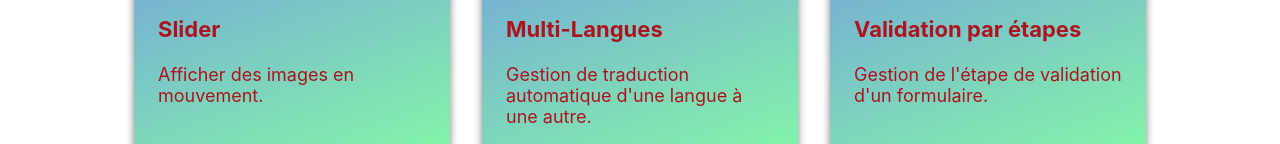
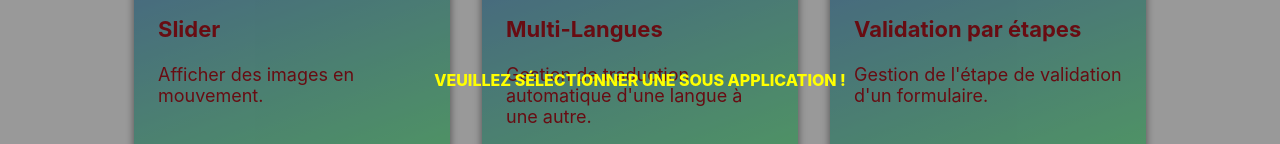
Before and after one commit to Louis75011/react-multi-app, a React (Create React App) app: page / in a window 1280 px wide. Shown: the part 320-464 px from the top of the page. Built offline with nearby package versions, Linux system fonts and the light colour scheme.

Commit message:
add popup in home

```diff
--- /dev/null
+++ b/src/component/layout/Popup.jsx
@@ -0,0 +1,36 @@
+import { useEffect, useState, createContext } from 'react'
+import '../../style/layout/Popup.scss'
+
+export default function Popup() {
+  const [showPopup, setShowPopup] = useState(false)
+
+  // fonction pour afficher la popup après 10 secondes d'inactivité de la souris
+  useEffect(() => {
+    let timeout = setTimeout(() => {
+      setShowPopup(true)
+    }, 3000) // réinitialiser le timer à chaque fois que l'utilisateur effectue une action avec la souris
+
+    window.addEventListener('mousemove', () => {
+      clearTimeout(timeout)
+      setShowPopup(false)
+      timeout = setTimeout(() => {
+        setShowPopup(true)
+      }, 3000)
+    })
+
+    return () => {
+      clearTimeout(timeout)
+      window.removeEventListener('mousemove', () => {})
+    }
+  }, [])
+
+  return (
+    <>
+      {showPopup && (
+        <div className="popup-overlay">
+          <p>Veuillez sélectionner une sous application !</p>
+        </div>
+      )}
+    </>
+  )
+}
--- a/src/component/views/Home.jsx
+++ b/src/component/views/Home.jsx
@@ -1,4 +1,6 @@
 import { Link } from 'react-router-dom'
+import { useContext } from 'react'
+import Popup from '../layout/Popup'
 import '../../style/views/Home.scss'
 
 export default function Home() {
@@ -37,6 +39,7 @@ export default function Home() {
 
   return (
     <main>
+      <Popup />
       <div className="flex">
         <div className="cards">
           {projectCard.map((element, index) => {
--- a/src/services/configFirebase.jsx
+++ b/src/services/configFirebase.jsx
@@ -1,7 +1,7 @@
 import firebase from 'firebase/compat/app'
+import { createContext } from 'react'
 import 'firebase/compat/auth'
 import 'firebase/compat/database'
-import { createContext } from 'react'
 
 export const firebaseConfig = {
   apiKey: 'AIzaSyC2ouhfj3seBilJrtZAlsf1VMnqkKicfWQ',
@@ -21,6 +21,7 @@ const db = firebase.database()
 firebase.initializeApp(firebaseConfig)
 export default firebase
 
+// Contexte pour gérer l'authentification des utilisateurs
 export const FirebaseContext = createContext({ auth, db, app })
 
 export function FirebaseProvider({ children }) {
--- /dev/null
+++ b/src/style/layout/Popup.scss
@@ -0,0 +1,16 @@
+.popup-overlay {
+  position: fixed;
+  top: 0;
+  left: 0;
+  width: 100%;
+  height: 100%;
+  display: flex;
+  align-items: center;
+  justify-content: center;
+  z-index: 9999;
+  color: yellow;
+  background-color: rgba(0, 0, 0, 0.4);
+  text-transform: uppercase;
+  font-size: 66px;
+  font-weight: 800;
+}
```
Also changed, not shown: src/component/views/LoginForm.jsx (+5 -6 lines), 1 other file (tests, documents, lock files or other folders).
